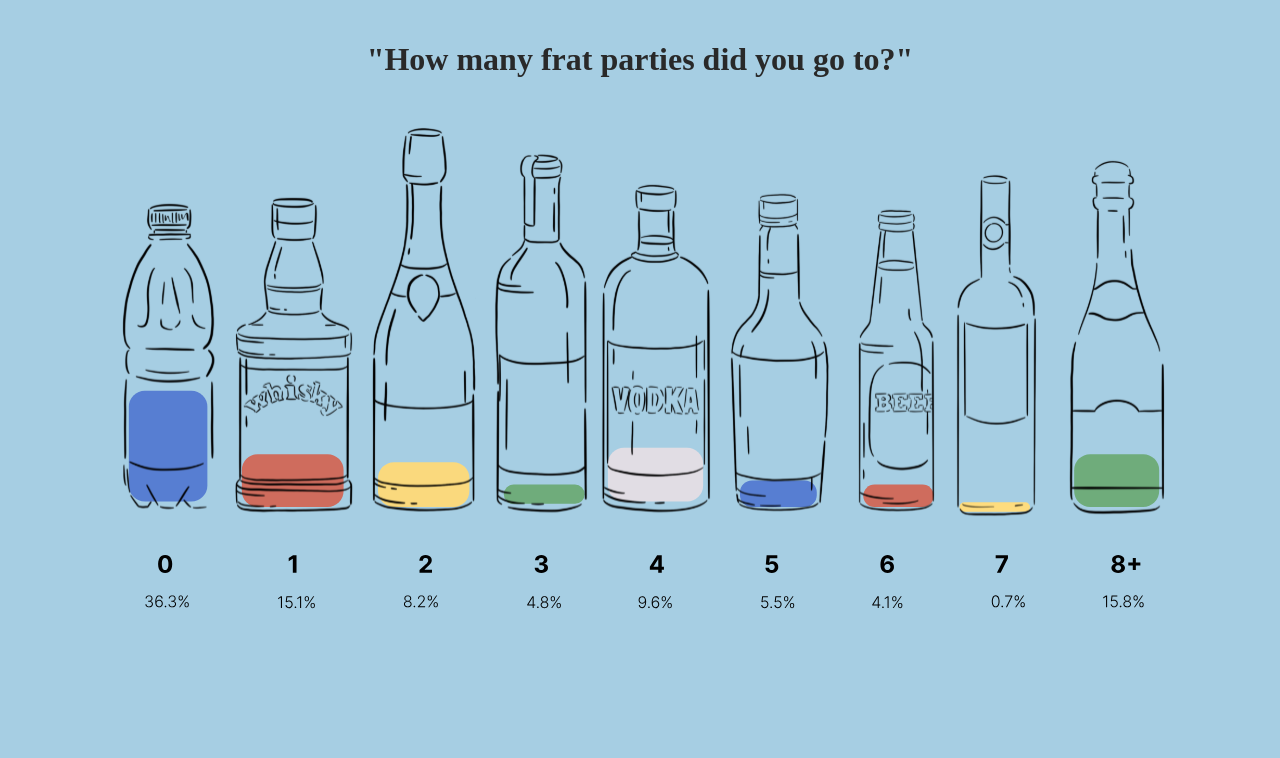
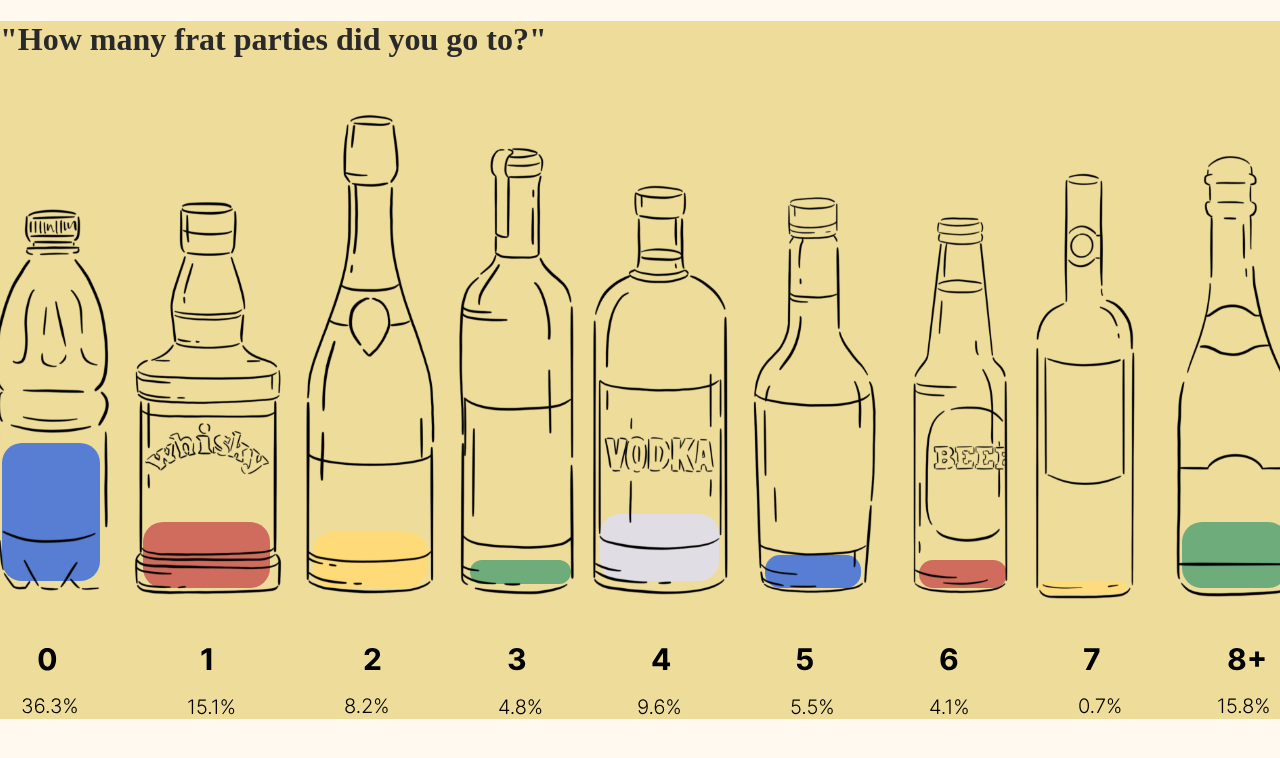
Before and after one commit to PennSpark/sp22-red-penn-playbook, a React (Create React App) app in the folder client/: page /penn-wrapped/4 in a window 1280 px wide. Shown: the top 758 px of the page. Built offline with nearby package versions, Linux system fonts and the light colour scheme; a small style sheet from the web is missing; a web font is replaced by a local one.

Commit message:
Create js and scss files for 4,5,6 in PW

```diff
--- a/client/src/components/penn-wrapped/NumDates.js
+++ b/client/src/components/penn-wrapped/NumDates.js
@@ -1,6 +1,6 @@
 import React, { useContext, useState } from 'react'
 import { useParams, Link } from "react-router-dom"
-import './FratParties.scss';
+import './NumDates.scss';
 import Frat0 from '../svg/frat0.svg';
 import Frat3 from '../svg/frat3.svg';
 import Frat6 from '../svg/frat6.svg';
@@ -8,7 +8,7 @@ import Frat6 from '../svg/frat6.svg';
 const NumDates = () => {
     return (
         <div>
-            <div class="fp-container">
+            <div class="nd-container">
             <h1>"How many frat parties did you go to?"</h1>
                 <div class="fp-row">
                     <img src={Frat0} alt="28.1% have 1-3 close friends" />
--- /dev/null
+++ b/client/src/components/penn-wrapped/NumDates.scss
@@ -0,0 +1,3 @@
+.nd-container {
+    background-color: #EBD4DF;
+}
--- a/client/src/components/penn-wrapped/RicePurity.js
+++ b/client/src/components/penn-wrapped/RicePurity.js
@@ -1,6 +1,6 @@
 import React, { useContext, useState } from 'react'
 import { useParams, Link } from "react-router-dom"
-import './FratParties.scss';
+import './RicePurity.scss';
 import Frat0 from '../svg/frat0.svg';
 import Frat3 from '../svg/frat3.svg';
 import Frat6 from '../svg/frat6.svg';
@@ -8,7 +8,7 @@ import Frat6 from '../svg/frat6.svg';
 const RicePurity = () => {
     return (
         <div>
-            <div class="fp-container">
+            <div class="rp-container">
             <h1>"How many frat parties did you go to?"</h1>
                 <div class="fp-row">
                     <img src={Frat0} alt="28.1% have 1-3 close friends" />
--- /dev/null
+++ b/client/src/components/penn-wrapped/RicePurity.scss
@@ -0,0 +1,3 @@
+.rp-container {
+    background-color: #EEDC9B;
+}
--- a/client/src/components/penn-wrapped/TimesCried.js
+++ b/client/src/components/penn-wrapped/TimesCried.js
@@ -1,6 +1,6 @@
 import React, { useContext, useState } from 'react'
 import { useParams, Link } from "react-router-dom"
-import './FratParties.scss';
+import './TimesCried.scss';
 import Frat0 from '../svg/frat0.svg';
 import Frat3 from '../svg/frat3.svg';
 import Frat6 from '../svg/frat6.svg';
@@ -8,7 +8,7 @@ import Frat6 from '../svg/frat6.svg';
 const TimesCried = () => {
     return (
         <div>
-            <div class="fp-container">
+            <div class="tc-container">
             <h1>"How many frat parties did you go to?"</h1>
                 <div class="fp-row">
                     <img src={Frat0} alt="28.1% have 1-3 close friends" />
--- /dev/null
+++ b/client/src/components/penn-wrapped/TimesCried.scss
@@ -0,0 +1,3 @@
+.tc-container {
+    background-color: #A6CEE3;
+}
```
